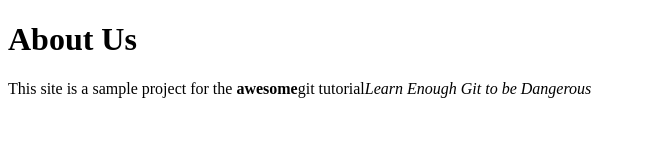
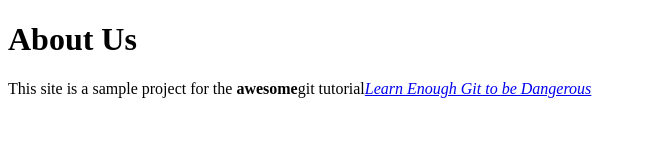
Before and after one commit to AatiqSakab/RobertsonAssignment, a plain HTML site: page about.html in a window 1280 px wide. Shown: the whole page, without its empty margins (0-646 px from the left). Drawn offline with Linux system fonts and the light colour scheme.

Commit message:
Add link to tutorial title

```diff
--- a/about.html
+++ b/about.html
@@ -7,6 +7,6 @@
   </head>
   <body>
     <h1>About Us</h1>
-    <p>This site is a sample project for the <strong>awesome</strong>git tutorial<em>Learn Enough Git to be Dangerous</em></p>
+    <p>This site is a sample project for the <strong>awesome</strong>git tutorial<a href="https://www.learnenough.com/git-tutorial"><em>Learn Enough Git to be Dangerous</em></a></p>
   </body>
 </html>
```
